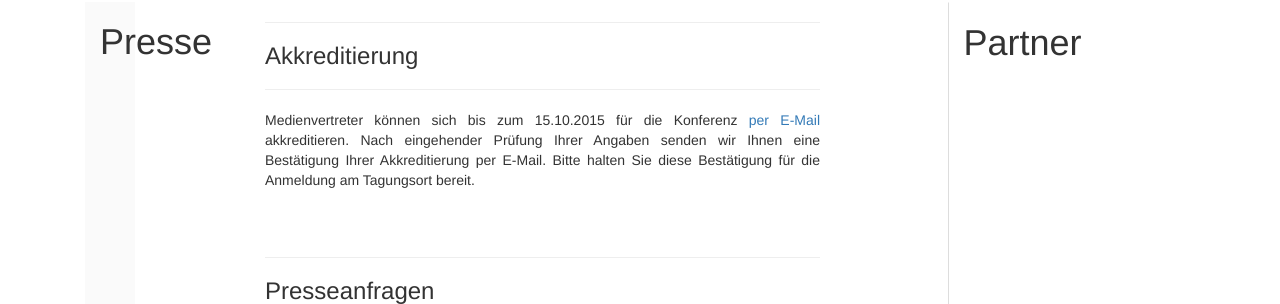
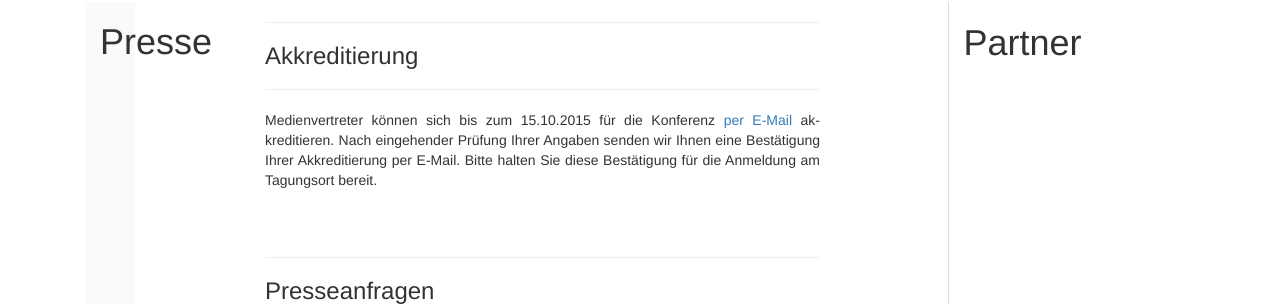
Before and after one commit to susedev/test, a Jekyll site: the page built from presse.html, in a window 1280 px wide. Shown: the part 225-529 px from the top of the page. Built offline with Jekyll 4.4.1, drawn with Linux system fonts in a browser that asks for light colours; nearby versions of some CDN libraries.

Commit message:
Edit from JekyllCMS

```diff
--- a/presse.html
+++ b/presse.html
@@ -5,7 +5,7 @@ title: Presse
 <h3>Akkreditierung</h3>
 
 <hr noshade="noshade" size="1" />
-<p style="text-align: justify;">Medienvertreter k&ouml;nnen sich bis zum 15.10.2015 f&uuml;r die Konferenz <a href="mailto:kommunikationsfluten@eijc.eu?subject=Akkreditierung%20Tagung%20Kommunikationsfluten">per E-Mail</a> akkreditieren. Nach eingehender Pr&uuml;fung Ihrer Angaben senden wir Ihnen eine Best&auml;tigung Ihrer Akkreditierung per E-Mail. Bitte halten Sie diese Best&auml;tigung f&uuml;r die Anmeldung am Tagungsort bereit.</p>
+<p style="text-align: justify;">Medienvertreter k&ouml;nnen sich bis zum 15.10.2015 f&uuml;r die Konferenz <a href="mailto:kommunikationsfluten@eijc.eu?subject=Akkreditierung%20Tagung%20Kommunikationsfluten">per E-Mail</a> ak&shy;kreditieren. Nach eingehender Pr&uuml;fung Ihrer Angaben senden wir Ihnen eine Best&auml;tigung Ihrer Akkreditierung per E-Mail. Bitte halten Sie diese Best&auml;tigung f&uuml;r die Anmeldung am Tagungsort bereit.</p>
 
 <h3>&nbsp;</h3>
 
```
